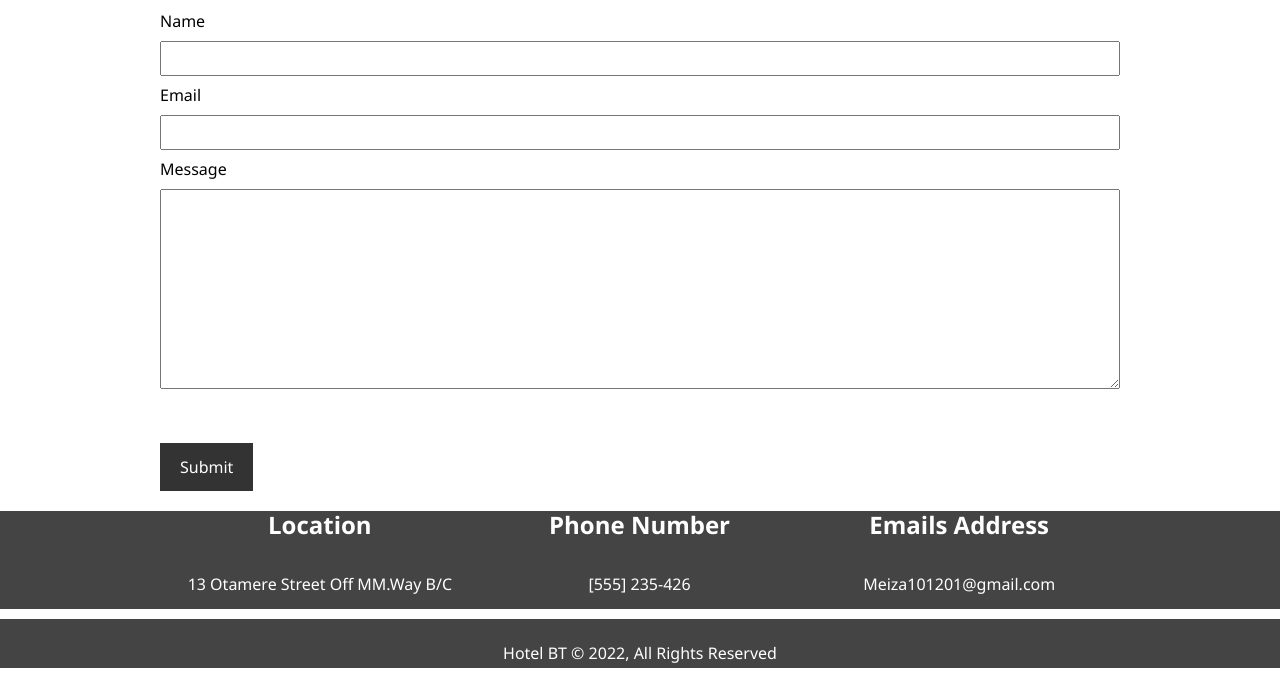
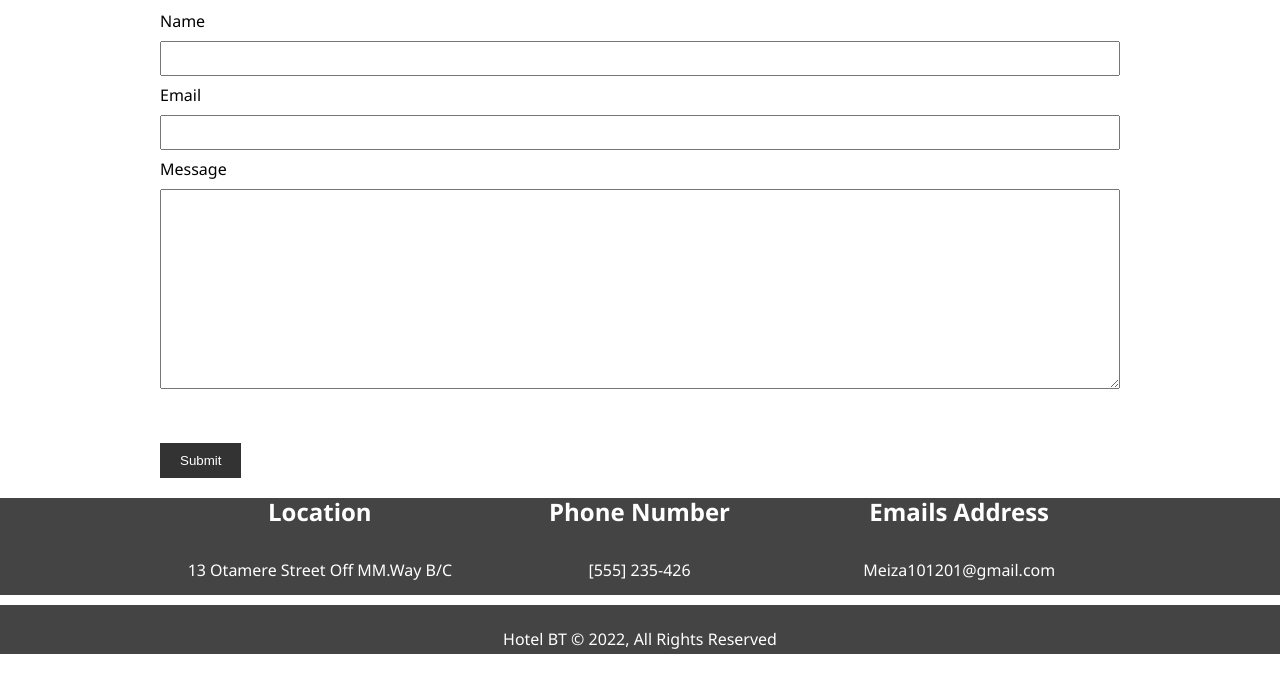
Before and after one commit to meiza101/Hotel-ws, a plain HTML site: page contact.html in a window 1280 px wide. Shown: the part 159-837 px from the top of the page. Drawn offline with Linux system fonts and the light colour scheme.

Commit message:
Updated form

```diff
--- a/contact.html
+++ b/contact.html
@@ -48,7 +48,8 @@
          <label for="Message">Message</label>
          <textarea name="message" id="Message" cols="25" rows="1"></textarea>
        </div>
-       <div class="btn"> Submit</div>
+
+       <button type="submit" class="btn"> Submit</button>
       </form>
     </div>
 </section>
```
